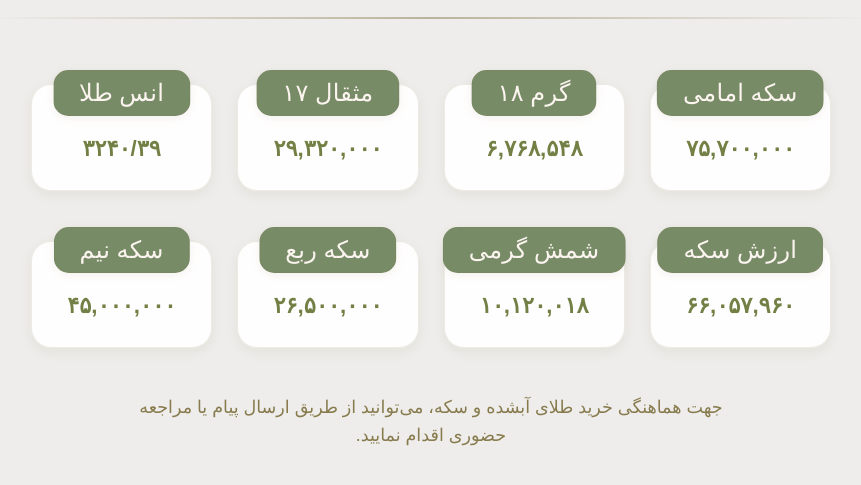
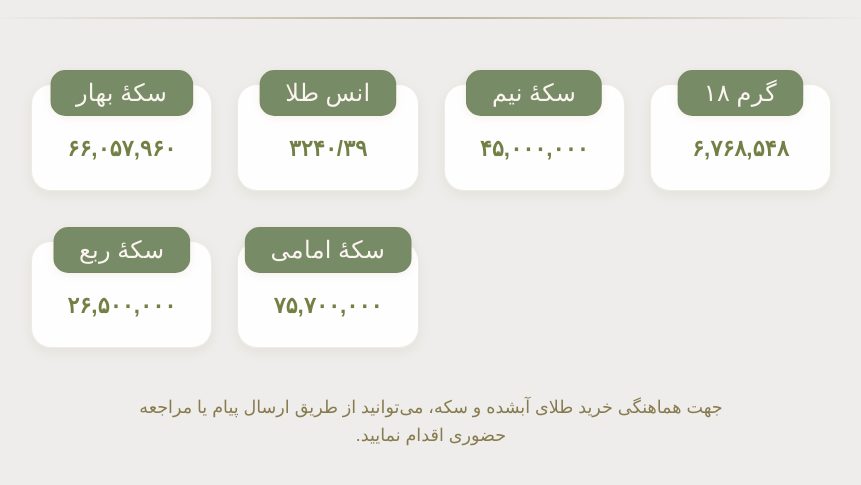
Before and after one commit to sepehra/dorche, a plain HTML site: page index.html in a window 1280 px wide. Shown: the part 225-710 px from the top of the page, without its empty margins (209-1070 px from the left). Drawn offline with Linux system fonts and the light colour scheme; a web font is replaced by a local one.

Commit message:
finalize

```diff
--- a/index.html
+++ b/index.html
@@ -145,7 +145,7 @@
       .header-container {
         width: 95%;
         align-items: center;
-        margin-top: 1.5em;
+        margin-top: 2em;
         margin-left: 30px;
         margin-right: 40px;
       }
@@ -201,7 +201,6 @@
     }
   </style>
 </head>
-
 <body>
   <div class="header-container">
     <div class="header-text">
@@ -212,7 +211,15 @@
   </div>
   <div class="logo-underline"></div>
 
+
   <div class="grid">
+    <div class="currency-box">
+      <div class="name-bubble">
+        <div class="item">سکهٔ بهار</div>
+      </div>
+      <div class="value">sekke-arzesh</div>
+    </div>
+
     <div class="currency-box">
       <div class="name-bubble">
         <div class="item">انس طلا</div>
@@ -222,9 +229,9 @@
 
     <div class="currency-box">
       <div class="name-bubble">
-        <div class="item">مثقال ۱۷</div>
+        <div class="item">سکهٔ نیم</div>
       </div>
-      <div class="value">bazartehran</div>
+      <div class="value">sekkenim</div>
     </div>
 
     <div class="currency-box">
@@ -236,37 +243,16 @@
 
     <div class="currency-box">
       <div class="name-bubble">
-        <div class="item">سکه امامی</div>
-      </div>
-      <div class="value">sekkejad</div>
-    </div>
-
-    <div class="currency-box">
-      <div class="name-bubble">
-        <div class="item">سکه نیم</div>
-      </div>
-      <div class="value">sekkenim</div>
-    </div>
-
-    <div class="currency-box">
-      <div class="name-bubble">
-        <div class="item">سکه ربع</div>
+        <div class="item">سکهٔ ربع</div>
       </div>
       <div class="value">sekkerob</div>
     </div>
 
     <div class="currency-box">
       <div class="name-bubble">
-        <div class="item">شمش گرمی</div>
+        <div class="item">سکهٔ امامی</div>
       </div>
-      <div class="value">shemsh1</div>
-    </div>
-
-    <div class="currency-box">
-      <div class="name-bubble">
-        <div class="item">ارزش سکه</div>
-      </div>
-      <div class="value">sekke-arzesh</div>
+      <div class="value">sekkejad</div>
     </div>
   </div>
 
```
